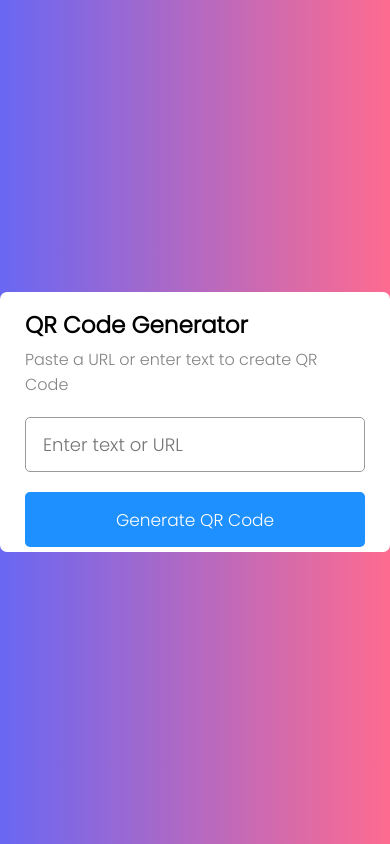
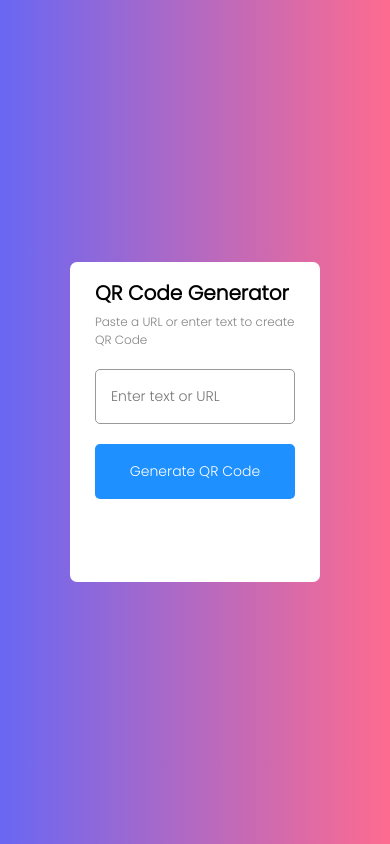
Before and after one commit to Bratya2021/QR-Code-Generator, a plain HTML site: page index.html in a window 390 px wide. Drawn offline with nearby package versions, Linux system fonts and the light colour scheme.

Commit message:
responsive1

```diff
--- a/style.css
+++ b/style.css
@@ -76,3 +76,38 @@ header p{
     pointer-events: auto;
     transition: opacity 0.5s 0.5s ease;
 }
+/*Responsiveness Settings*/
+/*Media qeries*/
+@media (max-width: 650px) {
+    .wrapper {
+        height: 320px;
+        max-width: 250px;
+        background-color: #fff;
+        border-radius: 7px;
+        padding: 16px 25px;
+        transition: height 0.2s ease;
+    }
+    header h1 {
+        font-size: 20px;
+        font-weight: 600;
+    }
+    header p {
+        color: rgb(131, 131, 131);
+        font-size: 12px;
+    }
+    .form input {
+        font-size: 14px;
+        padding: 0 15px;
+    }
+
+    .form button {
+        font-size: 14px;
+        margin-top: 20px;
+    }
+    .wrapper .qr-code {
+        padding: 20px 0;
+    }
+    .wrapper.active {
+        height: 505px;
+    }
+}
```
